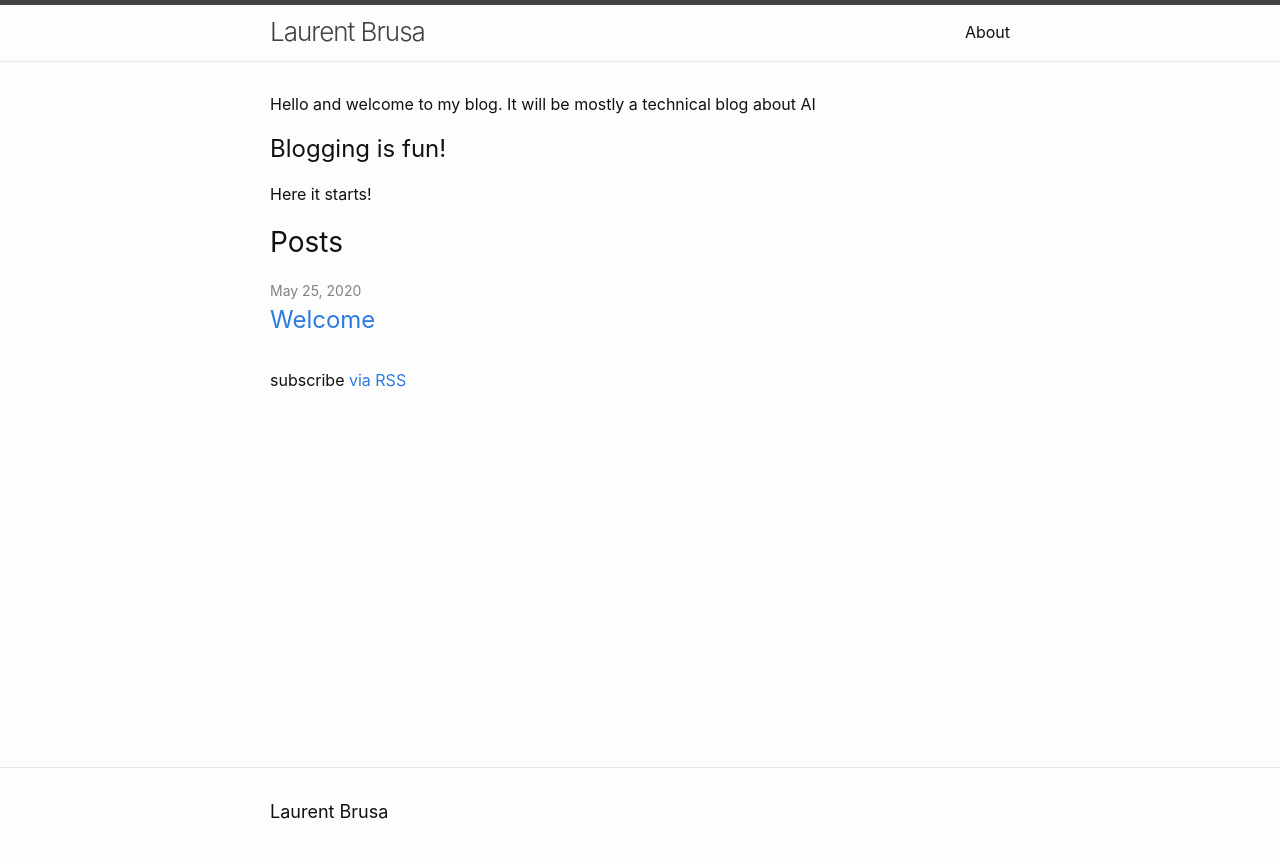
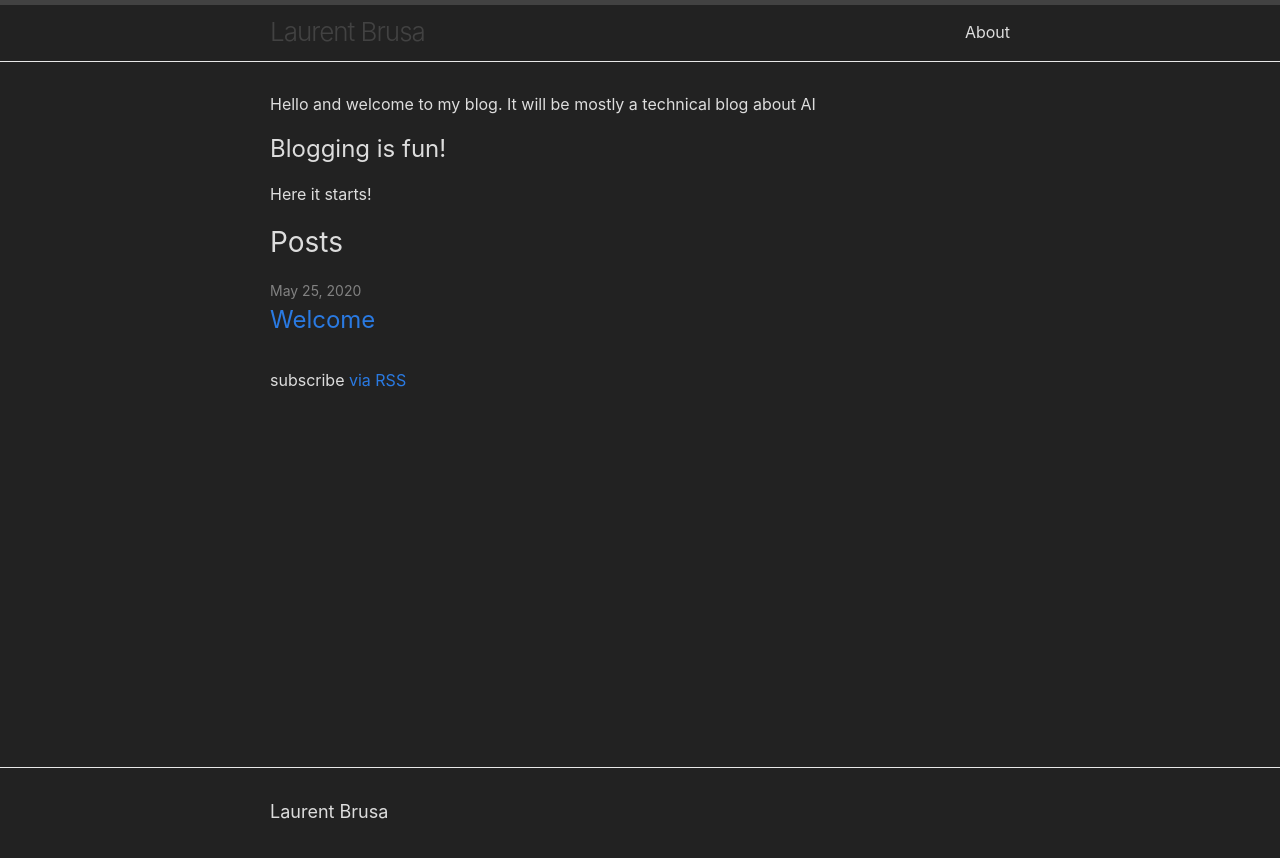
Before and after one commit to pymultitudes/pymultitudes.github.io, a Jekyll site: the page built from index.md, in a window 1280 px wide. Shown: the top 858 px of the page. Built offline with Jekyll 4.4.1, drawn with Linux system fonts in a browser that asks for light colours; our own code applies the rules of GitHub Pages for plain Markdown files.

Commit message:
Update minima.scss

```diff
--- a/_sass/minima.scss
+++ b/_sass/minima.scss
@@ -10,8 +10,8 @@ $base-line-height: 1.5 !default;
 
 $spacing-unit:     30px !default;
 
-$text-color:       #111 !default;
-$background-color: #fdfdfd !default;
+$text-color:       #ddd !default;
+$background-color: #222 !default;
 $brand-color:      #2a7ae2 !default;
 
 $grey-color:       #828282 !default;
```
